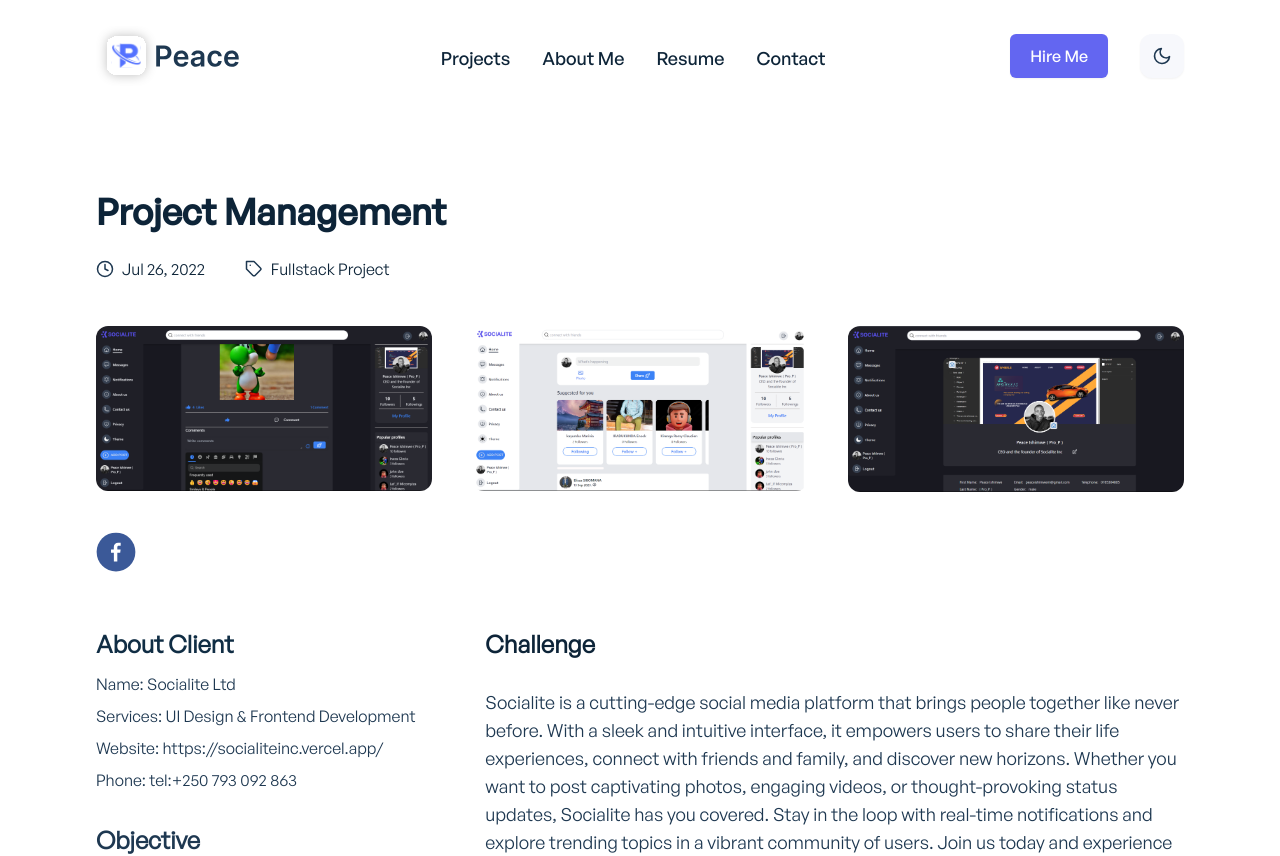
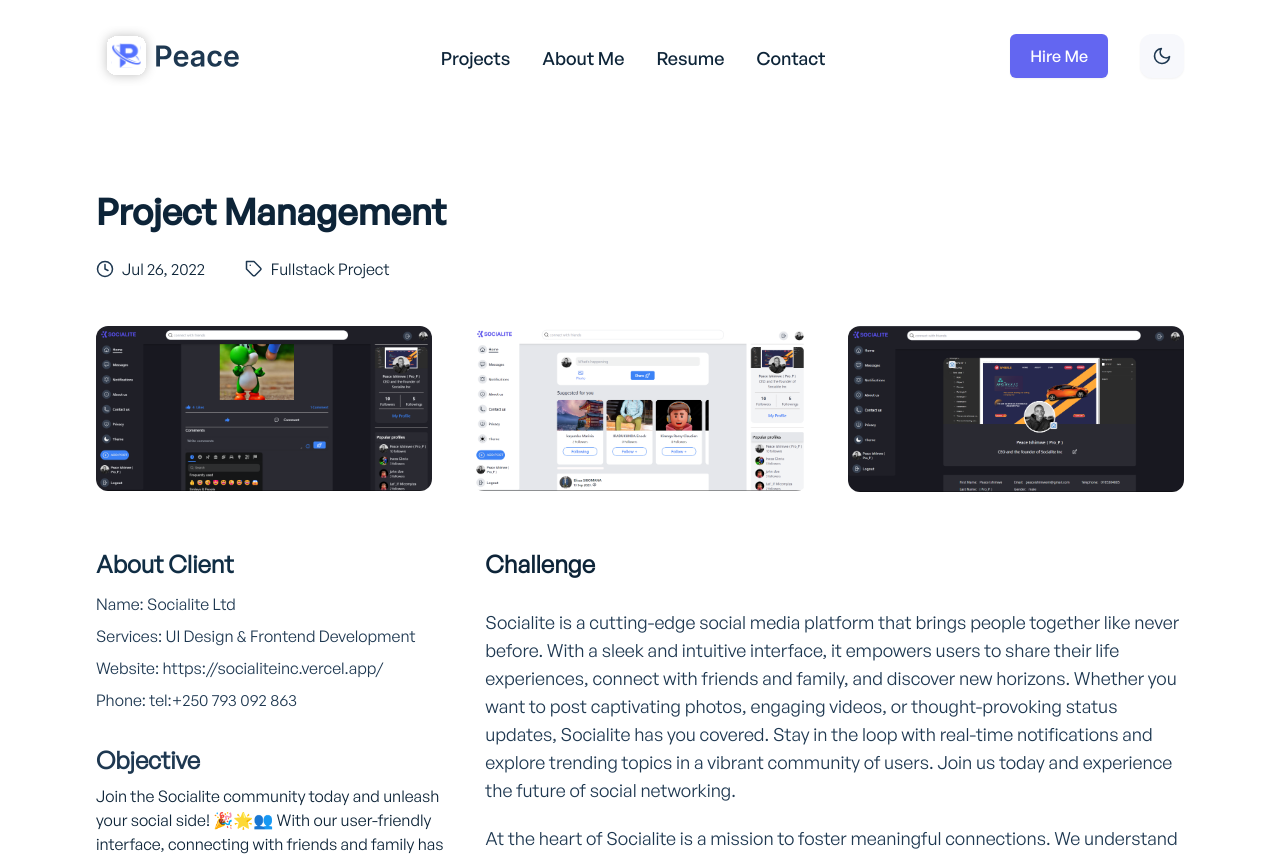
Before and after one commit to Peace-Ishimwe/Peace-Ishimwe.dev, a React (Create React App) app in the folder client/: page /projects/single-project/0 in a window 1280 px wide. Shown: the top 856 px of the page. Built offline with nearby package versions, Linux system fonts and the light colour scheme.

Commit message:
single projects share

```diff
--- a/client/src/components/projects/ProjectGallery.jsx
+++ b/client/src/components/projects/ProjectGallery.jsx
@@ -22,13 +22,7 @@ const ProjectGallery = () => {
 					</div>
 				);
 			})}
-			<FacebookShareButton
-				url={'https://peace-ishimwe.vercel.app/projects/single-project/0'}
-				quote={'Title or jo bhi aapko likhna ho'}
-				hashtag={'#portfolio...'}
-			>
-				<FacebookIcon size={40} round={true} />
-			</FacebookShareButton>
+
 		</div>
 	);
 };
```
